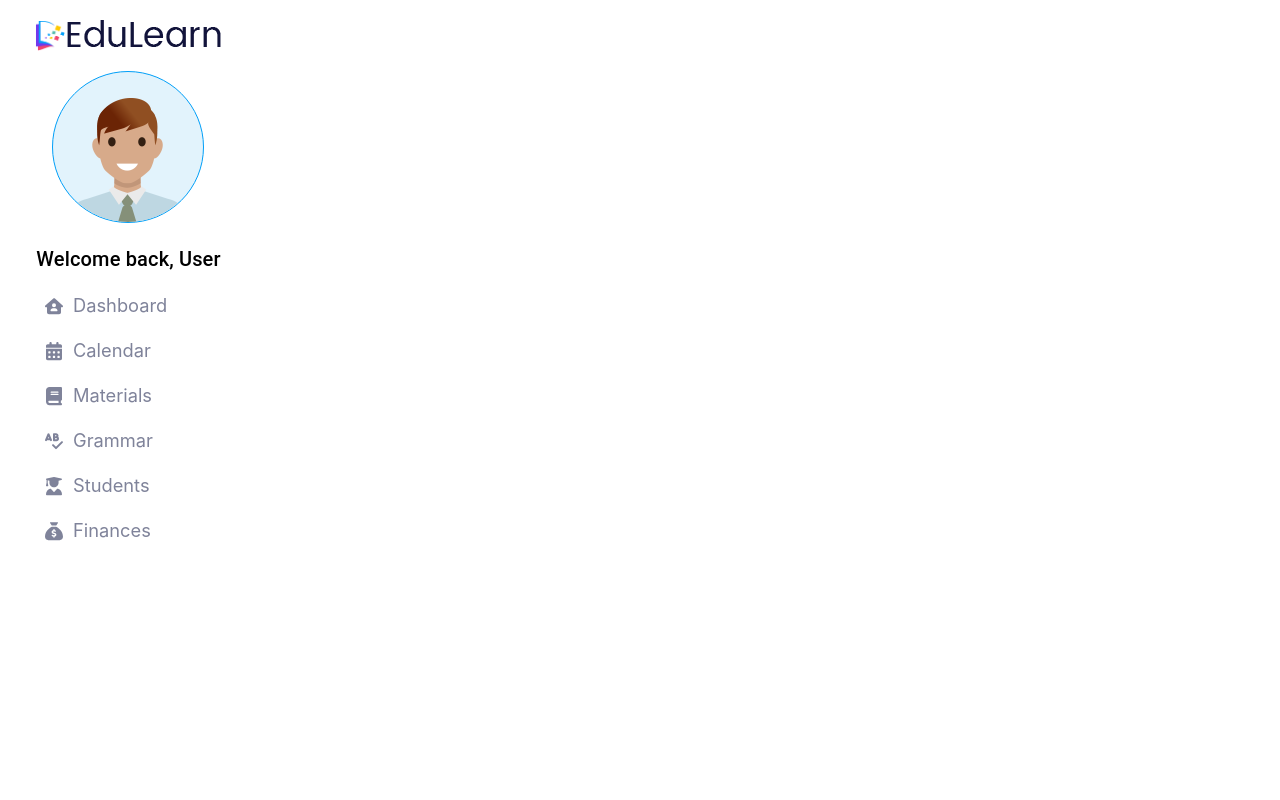
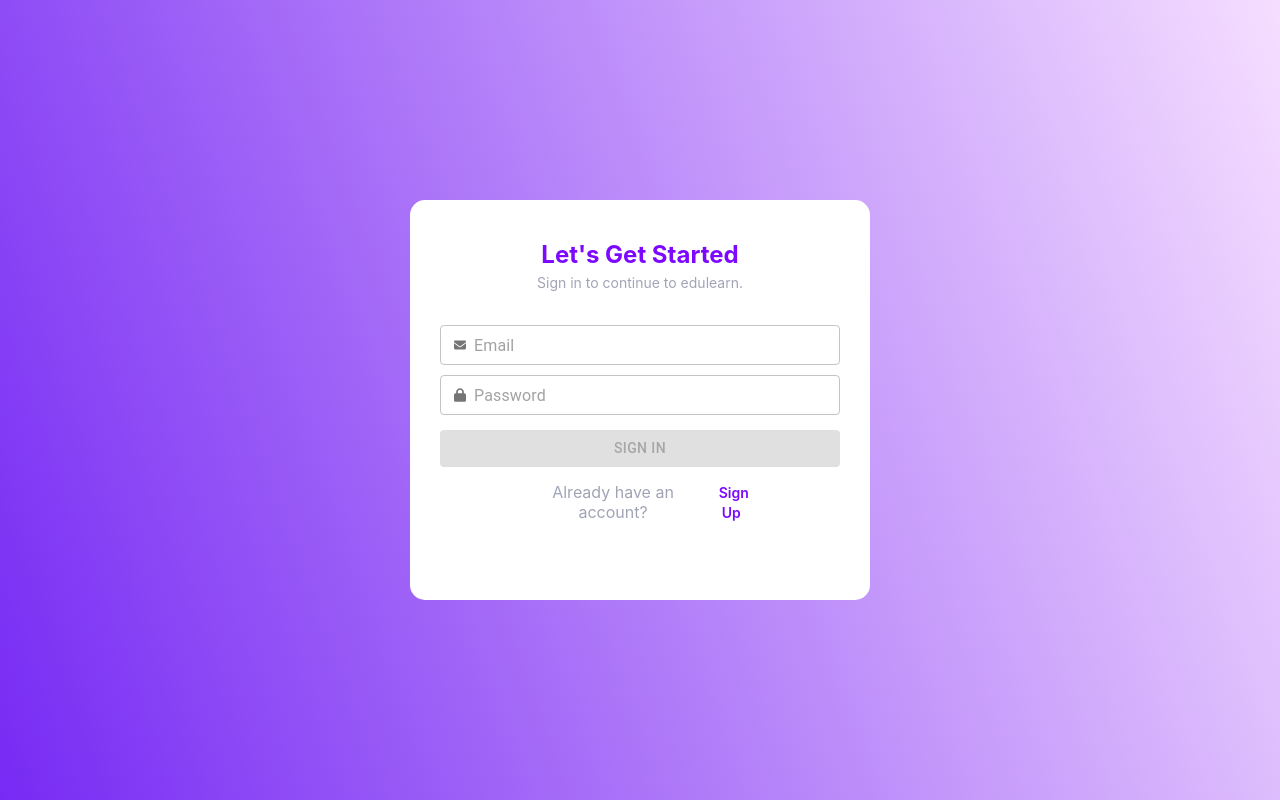
Before and after one commit to ICAcademy/TeachersPlatform, a React (Create React App) app in the folder front-end/: page /app in a window 1280 px wide. Before the commit this address had no page. Built offline with nearby package versions, Linux system fonts and the light colour scheme.

Commit message:
create PrivateRoute

```diff
--- a/front-end/src/App.jsx
+++ b/front-end/src/App.jsx
@@ -1,14 +1,14 @@
 import React, { useContext, useEffect } from 'react';
 import { ThemeProvider } from '@mui/material/styles';
 
-// Components
-import RouterWrapper from 'routes/RouterWrapper';
+// Router
+import AppRouter from 'routes/AppRouter';
 
 // Context
 import { CurrentUserContext } from 'context/AppProvider';
 
 // Theme style
-import theme from './styles/customTheme';
+import theme from 'styles/customTheme';
 
 const App = () => {
   const { fetchUser } = useContext(CurrentUserContext);
@@ -21,7 +21,7 @@ const App = () => {
 
   return (
     <ThemeProvider theme={theme}>
-      <RouterWrapper />
+      <AppRouter />
     </ThemeProvider>
   );
 };
--- /dev/null
+++ b/front-end/src/routes/AppRouter.jsx
@@ -0,0 +1,34 @@
+import React from 'react';
+import { Routes, Route } from 'react-router-dom';
+
+// Private route
+import PrivateRoute from 'routes/PrivateRoute';
+
+// Components
+import Content from 'components/Content/Content';
+import { NotFound } from 'components/NotFound/NotFound';
+import { Sidebar } from 'components/Sidebar/Sidebar';
+
+// Pages
+import Login from 'pages/Login';
+import Registration from 'pages/Registration';
+
+const RouterWrapper = () => (
+  <Routes>
+    <Route index element={<Content />} />
+    <Route
+      path='/app'
+      element={
+        <PrivateRoute>
+          <Sidebar />
+          <h1>App</h1>
+        </PrivateRoute>
+      }
+    />
+    <Route path='/login' element={<Login />} />
+    <Route path='/registration' element={<Registration />} />
+    <Route path='*' element={<NotFound />} />
+  </Routes>
+);
+
+export default RouterWrapper;
--- a/front-end/src/routes/AppRoutes.jsx
+++ /dev/null
@@ -1,16 +0,0 @@
-import React from 'react';
-import { Routes, Route } from 'react-router-dom';
-
-// Components
-import { Sidebar } from 'components/Sidebar/Sidebar';
-
-const AppRoutes = () => (
-  <>
-    <Sidebar />
-    <Routes>
-      <Route path='/app' element={<h1>App</h1>} />
-    </Routes>
-  </>
-);
-
-export default AppRoutes;
--- a/front-end/src/routes/AuthRoutes.jsx
+++ /dev/null
@@ -1,15 +0,0 @@
-import React from 'react';
-import { Routes, Route } from 'react-router-dom';
-
-// Pages
-import Registration from 'pages/Registration';
-import Login from 'pages/Login';
-
-const AuthRoutes = () => (
-  <Routes>
-    <Route path='/registration' element={<Registration />} />
-    <Route path='/login' element={<Login />} />
-  </Routes>
-);
-
-export default AuthRoutes;
--- /dev/null
+++ b/front-end/src/routes/PrivateRoute.jsx
@@ -0,0 +1,14 @@
+import React from 'react';
+import PropTypes from 'prop-types';
+import Login from 'pages/Login';
+
+const PrivateRoute = ({ children }) => {
+  const activated = localStorage.getItem('token');
+  return activated ? children : <Login />;
+};
+
+PrivateRoute.propTypes = {
+  children: PropTypes.oneOfType([PropTypes.arrayOf(PropTypes.node), PropTypes.node]).isRequired,
+};
+
+export default PrivateRoute;
--- a/front-end/src/routes/PublicRoutes.jsx
+++ /dev/null
@@ -1,13 +0,0 @@
-import React from 'react';
-import { Routes, Route } from 'react-router-dom';
-
-// Pages
-import Content from 'components/Content/Content';
-
-const PublicRoutes = () => (
-  <Routes>
-    <Route path='/home' element={<Content />} />
-  </Routes>
-);
-
-export default PublicRoutes;
--- a/front-end/src/routes/RouterWrapper.jsx
+++ /dev/null
@@ -1,23 +0,0 @@
-import React from 'react';
-import { Routes, Route } from 'react-router-dom';
-
-// Routes
-import AppRoutes from './AppRoutes';
-import AuthRoutes from './AuthRoutes';
-import PublicRoutes from './PublicRoutes';
-
-// Pages
-import { NotFound } from 'components/NotFound/NotFound';
-
-const RouterWrapper = () => (
-  <>
-    <AppRoutes />
-    <AuthRoutes />
-    <PublicRoutes />
-    <Routes>
-      <Route path='*' element={<NotFound />} />
-    </Routes>
-  </>
-);
-
-export default RouterWrapper;
```
Also changed, not shown: front-end/src/index.js (+5 -3 lines).
